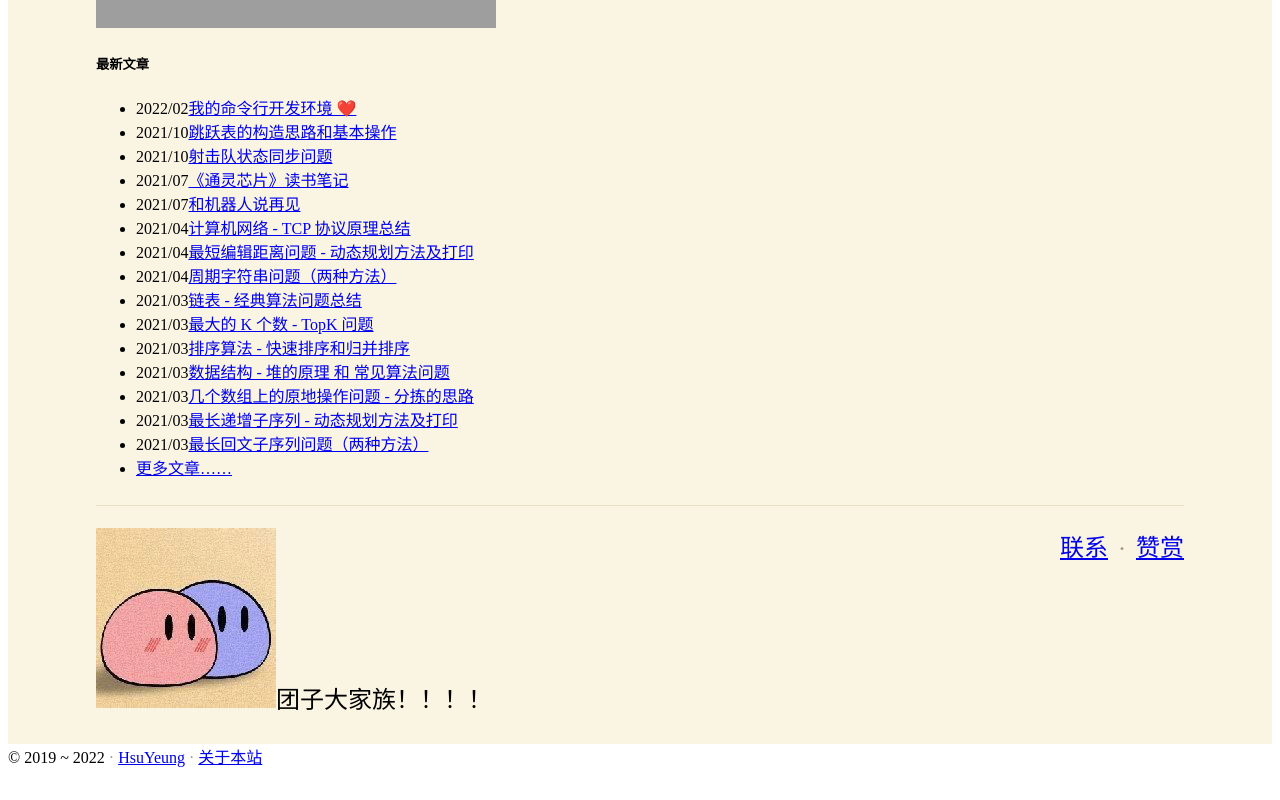
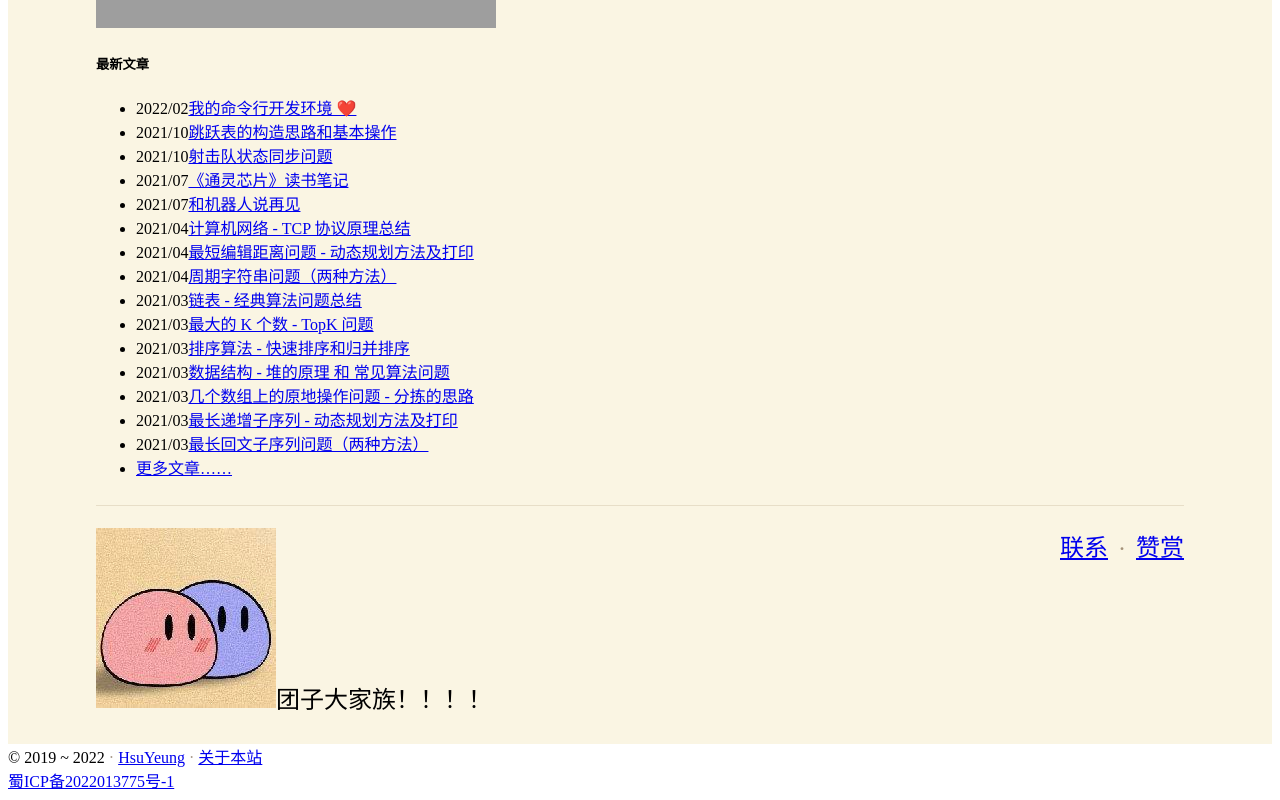
Before and after one commit to hsuyeung/blog-react, a React app: page / in a window 1280 px wide. Shown: the part 475-1275 px from the top of the page. Before the commit the page ends 1251 px from the top, so only its background shows below. Built offline with nearby package versions, Linux system fonts and the light colour scheme; grey boxes are pictures that could not be loaded.

Commit message:
feat: 添加备案信息

```diff
--- a/src/Footer.tsx
+++ b/src/Footer.tsx
@@ -12,6 +12,11 @@ export default function Footer() {
         <StyledDotDivider>·</StyledDotDivider>
         <Link to='/about'>关于本站</Link>
       </div>
+      <div>
+        <a href='https://beian.miit.gov.cn/' target='_blank'>
+          蜀ICP备2022013775号-1
+        </a>
+      </div>
     </footer>
   );
 }
```
